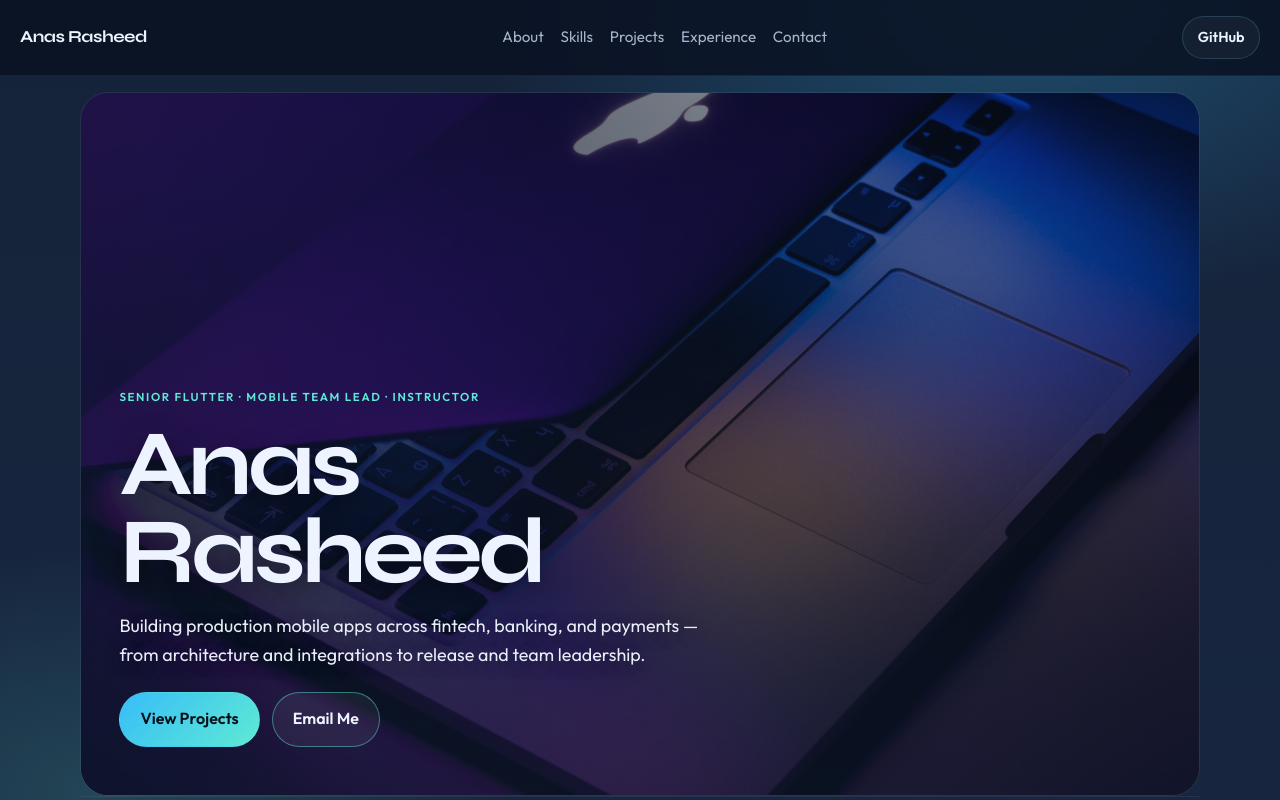
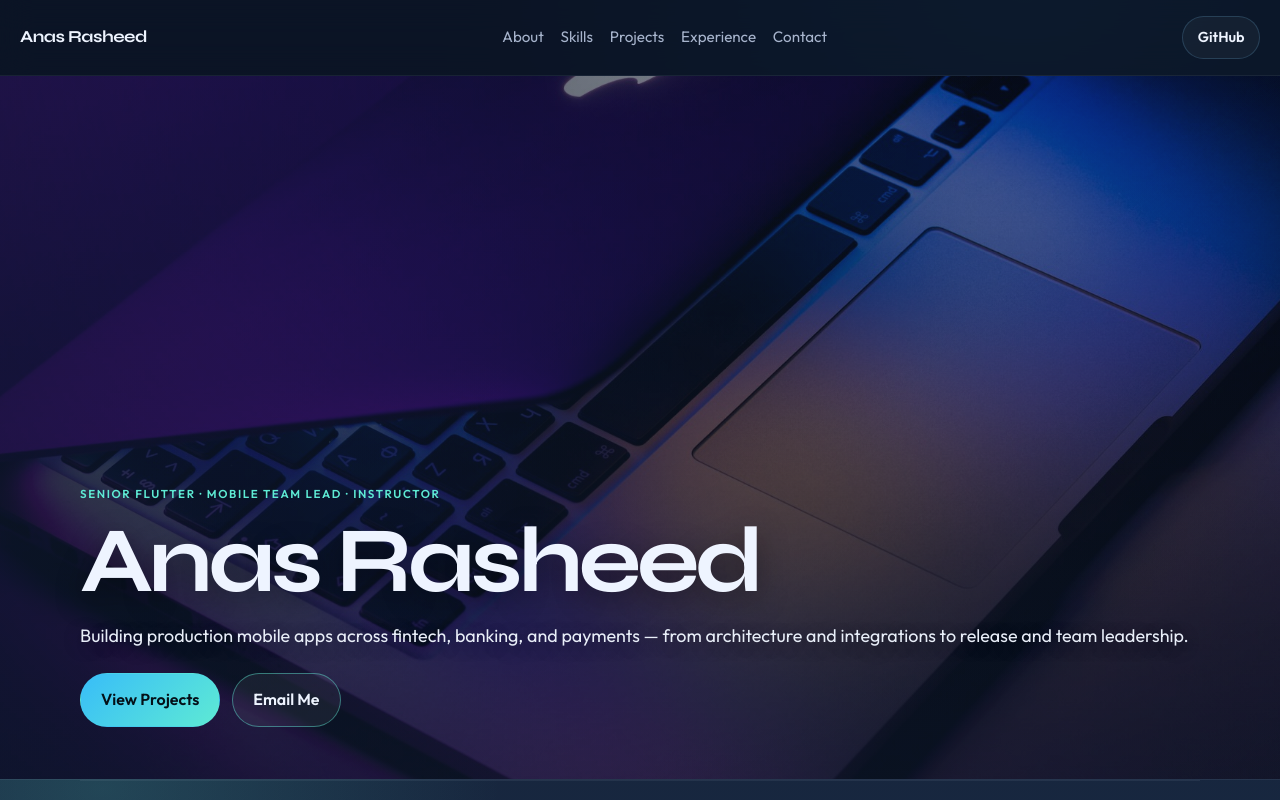
Before and after one commit to anassrasheed/anassrasheed.github.io, a plain HTML site: page index.html in a window 1280 px wide. Shown: the top 800 px of the page. Drawn offline with Linux system fonts and the light colour scheme.

Commit message:
Make hero image full-bleed across the viewport
Move the hero outside the content container for an edge-to-edge professional header.

```diff
--- a/index.html
+++ b/index.html
@@ -29,8 +29,7 @@
     </div>
   </header>
 
-  <main id="top">
-    <section class="hero">
+  <section class="hero" id="top">
     <div class="hero-media" aria-hidden="true">
       <img src="assets/images/hero-keyboard.jpg" alt="" />
       <div class="hero-overlay"></div>
@@ -49,6 +48,7 @@
     </div>
   </section>
 
+  <main>
     <section id="about" class="section">
       <div class="section-head reveal">
         <p class="eyebrow">About</p>
--- a/styles.css
+++ b/styles.css
@@ -195,11 +195,13 @@ main {
 
 .hero {
   position: relative;
-  min-height: min(88vh, 720px);
-  margin: 0.75rem 0 0;
-  border-radius: 22px;
+  width: 100%;
+  min-height: min(88vh, 760px);
+  margin: 0;
+  border-radius: 0;
   overflow: hidden;
-  border: 1px solid rgba(148, 163, 184, 0.12);
+  border: 0;
+  border-bottom: 1px solid rgba(148, 163, 184, 0.12);
   display: flex;
   align-items: flex-end;
 }
@@ -228,9 +230,10 @@ main {
 .hero-content {
   position: relative;
   z-index: 2;
-  padding: 2.4rem 1.15rem 1.8rem;
-  max-width: 42rem;
-  width: 100%;
+  width: min(var(--max), calc(100% - 1.25rem));
+  max-width: none;
+  margin: 0 auto;
+  padding: 2.4rem 0 1.8rem;
 }
 
 .hero-kicker,
@@ -676,12 +679,13 @@ main {
 
   .hero {
     min-height: 88vh;
-    margin: 1rem 0 0;
-    border-radius: 28px;
+    margin: 0;
+    border-radius: 0;
   }
 
   .hero-content {
-    padding: 4.5rem 2.4rem 3rem;
+    width: min(var(--max), calc(100% - 2rem));
+    padding: 5rem 0 3.2rem;
   }
 
   .hero-actions .btn,
```
Lines whose indentation alone changed are shown as unchanged.
